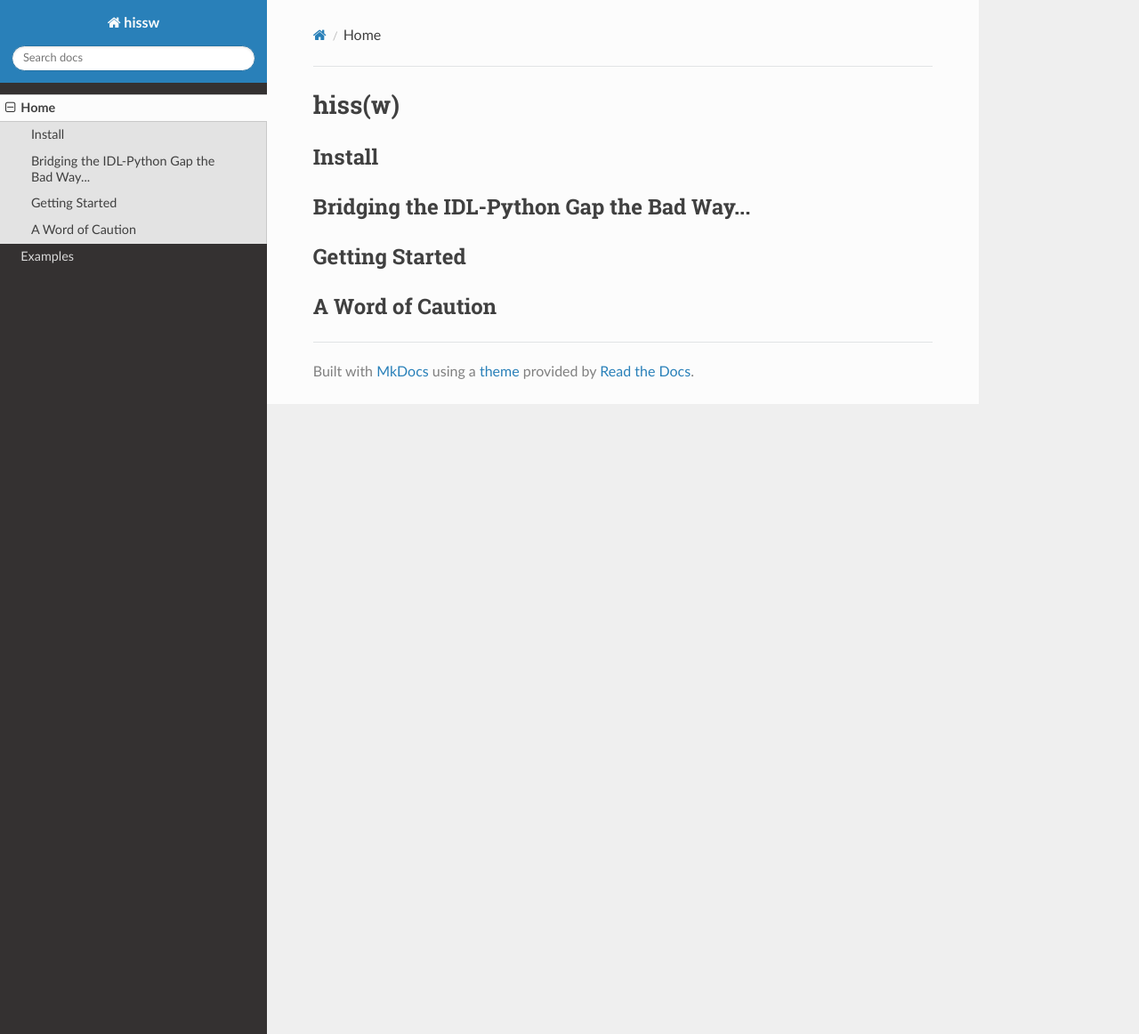
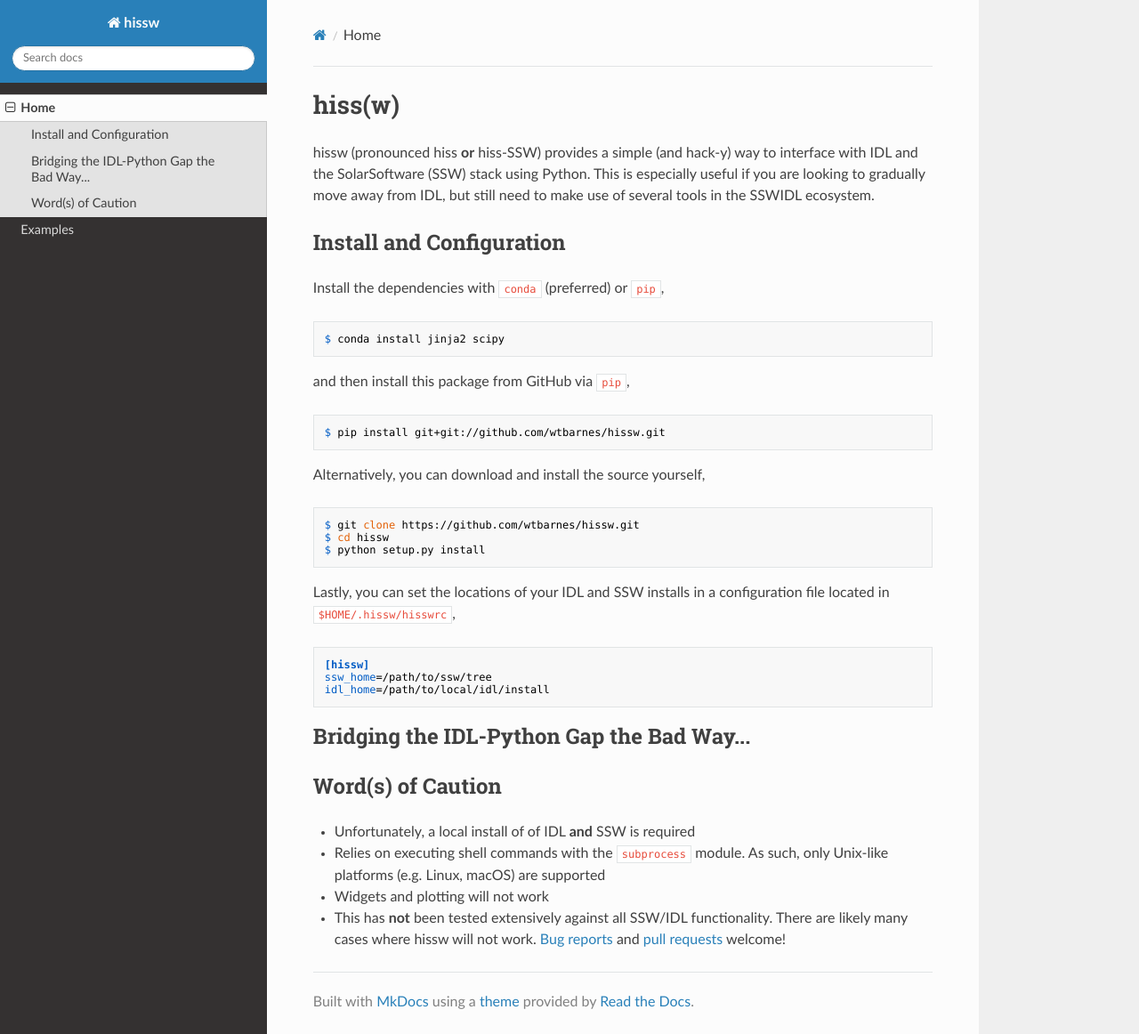
Before and after one commit to wtbarnes/hissw, an MkDocs documentation site: the page built from docs/index.md, in a window 1280 px wide and 1162 px high. Shown: the whole window at 89% size. Built offline with MkDocs 1.6.1, drawn with Linux system fonts in a browser that asks for light colours; nearby versions of some CDN libraries; old or Windows-style settings are respelled for this version of MkDocs.

Commit message:
improve install instructions

````diff
--- a/docs/index.md
+++ b/docs/index.md
@@ -1,9 +1,39 @@
 # hiss(w)
+hissw (pronounced hiss **or** hiss-SSW) provides a simple (and hack-y) way to interface with IDL and the SolarSoftware (SSW) stack using Python. This is especially useful if you are looking to gradually move away from IDL, but still need to make use of several tools in the SSWIDL ecosystem.
 
-## Install
+## Install and Configuration
+Install the dependencies with `conda` (preferred) or `pip`,
+
+```shell
+$ conda install jinja2 scipy
+```
+
+and then install this package from GitHub via `pip`,
+
+```shell
+$ pip install git+git://github.com/wtbarnes/hissw.git
+```
+
+Alternatively, you can download and install the source yourself,
+
+```shell
+$ git clone https://github.com/wtbarnes/hissw.git
+$ cd hissw
+$ python setup.py install
+```
+
+Lastly, you can set the locations of your IDL and SSW installs in a configuration file located in `$HOME/.hissw/hisswrc`,
+
+```ini
+[hissw]
+ssw_home=/path/to/ssw/tree
+idl_home=/path/to/local/idl/install
+```
 
 ## Bridging the IDL-Python Gap the Bad Way...
 
-## Getting Started
-
-## A Word of Caution
+## Word(s) of Caution
+* Unfortunately, a local install of of IDL **and** SSW is required
+* Relies on executing shell commands with the `subprocess` module. As such, only Unix-like platforms (e.g. Linux, macOS) are supported
+* Widgets and plotting will not work
+* This has **not** been tested extensively against all SSW/IDL functionality. There are likely many cases where hissw will not work. [Bug reports](https://github.com/wtbarnes/hissw/issues) and [pull requests](https://github.com/wtbarnes/hissw/pulls) welcome!
````
